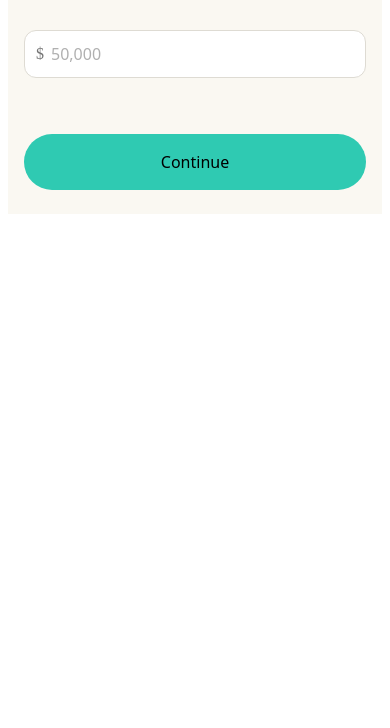
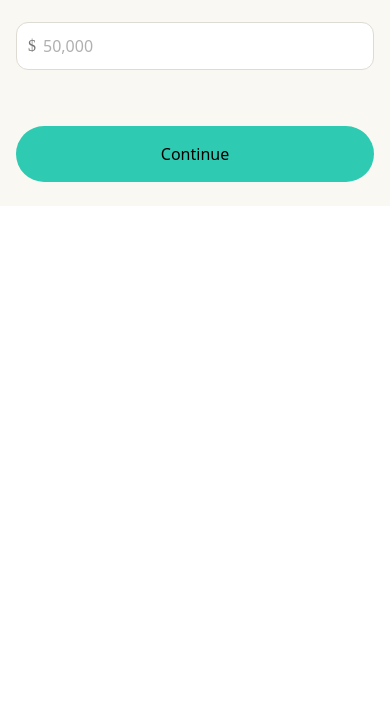
Before and after one commit to mccluredev/4fimd-prequal-prism-test2, a website: page index.html in a window 390 px wide. Shown: the part 124-852 px from the top of the page. Drawn offline with Linux system fonts and the light colour scheme.

Commit message:
Fix mobile overflow: reset body margin and constrain to viewport

```diff
--- a/css/layout.css
+++ b/css/layout.css
@@ -6,8 +6,13 @@
 }
 
 html, body {
+  margin: 0;
+  padding: 0;
   height: 100%;
+  width: 100%;
+  max-width: 100vw;
   overflow: hidden; /* prevents full-page scroll on desktop */
+  overflow-x: hidden;
 }
 
 /* Allow scrolling on completion page */
```
